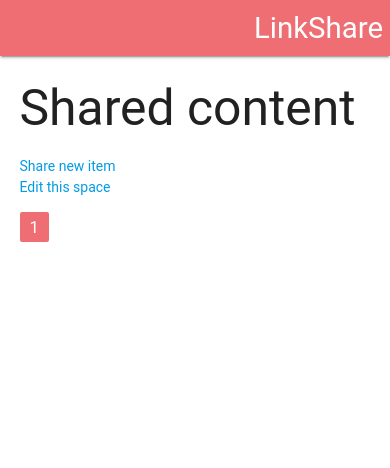
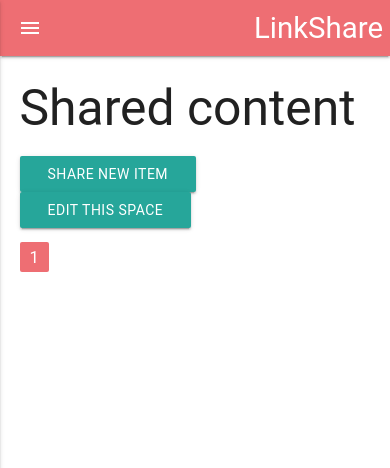
Before and after one commit to duncanlew/LinkShare, a Django app: page / in a window 390 px wide. Shown: the top 468 px of the page. Run offline with Django 3.2, Linux system fonts and the light colour scheme; the visitor is signed in with stand-in values (Sample User, id 1); data that the repository does not hold is empty; some libraries are stand-ins or nearby versions; some web fonts are replaced.

Commit message:
Mobile optimizations
Added mobile slide out menu
Changed links to buttons on shared item list

```diff
--- a/templates/Spaces/shareditem_list.html
+++ b/templates/Spaces/shareditem_list.html
@@ -6,10 +6,10 @@
 
 <h2>Shared content</h2>
 
-<ul>
-  <li><a href="{% url 'shareditem-add' space %}">Share new item</a></li>
-  <li><a href="{% url 'spaces-update' space %}">Edit this space</a></li>
-</ul>
+<div class="col m12">
+  <a href="{% url 'shareditem-add' space %}" class="waves-effect waves-light btn">Share new item</a>
+  <a href="{% url 'spaces-update' space %}" class="waves-effect waves-light btn">Edit this space</a>
+</div>
 
 {% for shared_item in object_list %}
 <div class="row">
--- a/templates/base.html
+++ b/templates/base.html
@@ -2,7 +2,10 @@
 <html lang="en">
 <head>
     <meta charset="UTF-8">
-    <title>Spaces</title>
+    <meta name="viewport" content="width=device-width">
+    <title>LinkShare</title>
+    <link href="http://fonts.googleapis.com/icon?family=Material+Icons" rel="stylesheet">
+
     <script
   src="https://code.jquery.com/jquery-2.2.4.min.js"
   integrity="sha256-BbhdlvQf/xTY9gja0Dq3HiwQF8LaCRTXxZKRutelT44="
@@ -18,7 +21,14 @@
   <nav>
     <div class="nav-wrapper">
       <a href="#" class="brand-logo right">LinkShare</a>
+      <a href="#" data-activates="mobile" class="button-collapse"><i class="material-icons">menu</i></a>
       <ul id="nav-mobile" class="left hide-on-med-and-down">
+        {% for space in spaces_list %}
+          <li><a href="{% url 'shared-item-list' space.id %}">{{ space.name }}</a></li>
+        {% endfor %}
+        <li><a href="{% url 'shareuser-update' %}">Edit Profile</a></li>
+      </ul>
+      <ul class="side-nav" id="mobile">
         {% for space in spaces_list %}
           <li><a href="{% url 'shared-item-list' space.id %}">{{ space.name }}</a></li>
         {% endfor %}
@@ -27,6 +37,12 @@
     </div>
   </nav>
 
+  <script type="text/javascript">
+  $(document).ready(function() {
+    $(".button-collapse").sideNav();
+  });
+  </script>
+
 <div class="container">
     {% block content %}
     {% endblock %}
```
